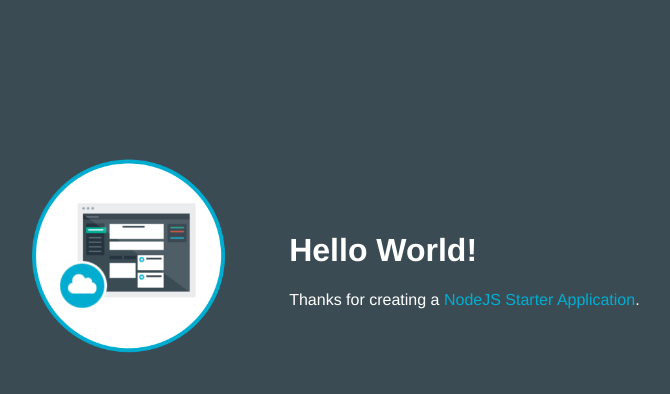
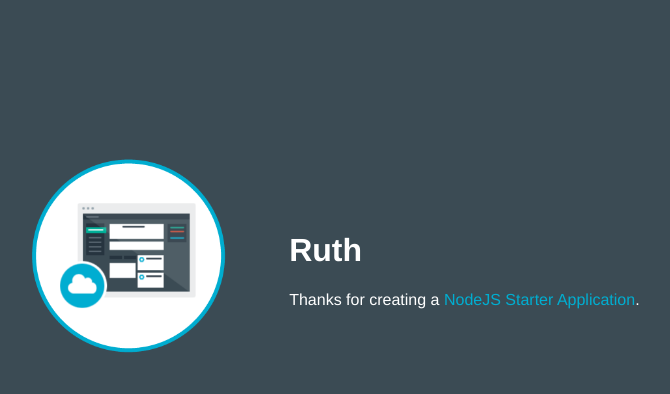
Before and after one commit to ruthprs/TesteRuth, a website: page public/index.html in a window 1280 px wide. Shown: the whole page, without its empty margins (253-923 px from the left). Drawn offline with Linux system fonts and the light colour scheme.

Commit message:
alterei a palavra de Hello para Ruth

```diff
--- a/public/index.html
+++ b/public/index.html
@@ -16,7 +16,7 @@
           <img class = "newappIcon" src="images/newapp-icon.png">
         </td>
         <td>
-          <h1 id="message">Hello World!</h1>
+          <h1 id="message">Ruth</h1>
           <p class='description'></p> Thanks for creating a <span class = "blue">NodeJS Starter Application</span>.
         </td>
       </tr>
```
Also changed, not shown: 1 other file.
